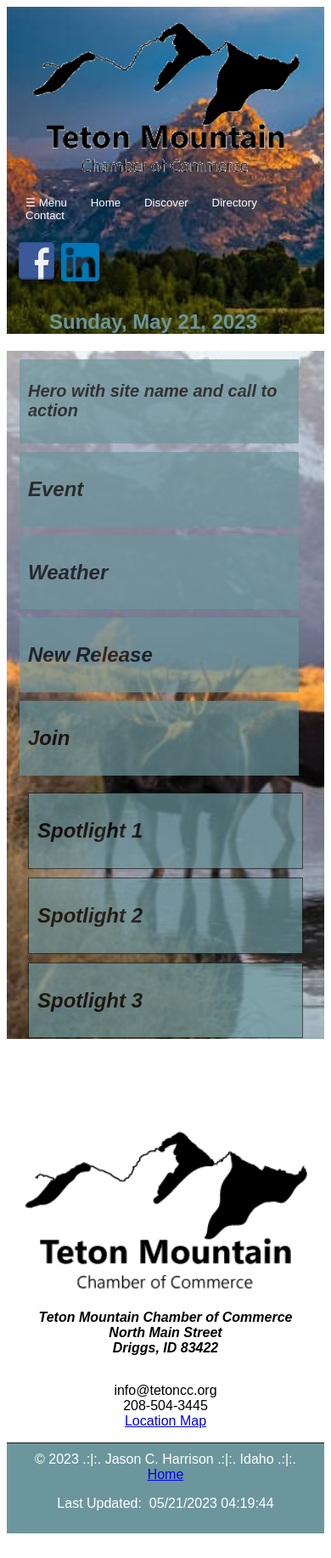
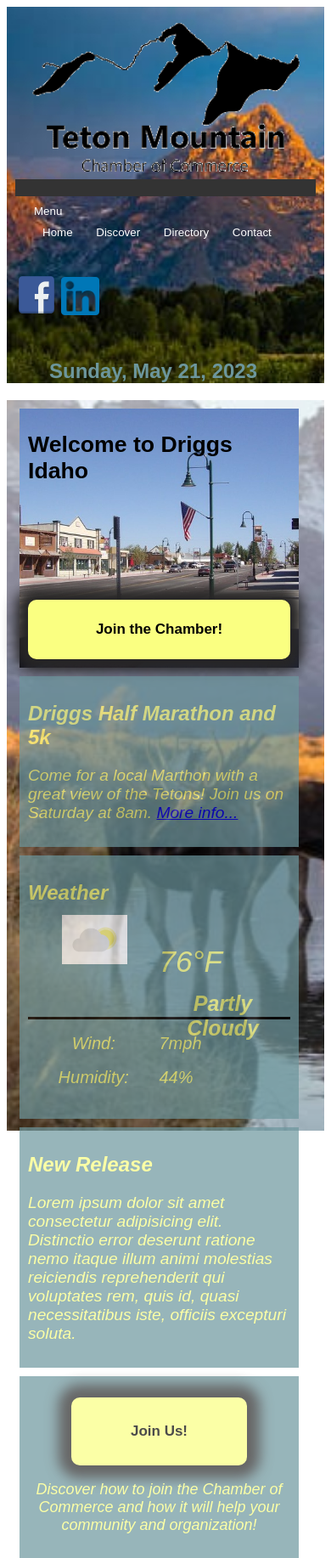
Before and after one commit to jasonharrison555/wdd230, a plain HTML site: page Chamber/index.html in a window 390 px wide. Shown: the top 1834 px of the page at 85% size. Before the commit the page ends 1805 px from the top, so only its background shows below. Drawn offline with Linux system fonts and the light colour scheme.

Commit message:
commerce 5/20

```diff
--- a/Chamber/index.html
+++ b/Chamber/index.html
@@ -16,18 +16,21 @@
     <header >
         <div >
         <img class="logo" src="images/logo-teton-typ1.gif" alt="tetonlogo"/>
-
+            <div class="topnav">
             </div>
                 <div class="links">
                     <nav>
                         <ul class="navigation">
-                        <li><a href="#" onclick="toggleMenu()">&#9776; Menu</a></li>
+                            <li><a href="#home" class="active">Menu</a></li>
+                            <div class="mylinks">
                             <li><a href="index.html">Home</a></li>
                             <li><a href="discover.html">Discover</a></li>
                             <li><a href="directory.html">Directory</a></li>
                             <li><a href="contact.html">Contact</a></li>
+                            </div>
                         </ul>
                     </nav>
+                </div>
             </div>
             <div class="logos">
                 <a href="https://web.facebook.com/" ><img src="images/facebooklogo.png" alt="facebook-icon" class="facebook"></a>
@@ -42,40 +45,48 @@
     </header>
     <main>
         <div class="event">
-            <h2>Event</h2>
+            <h2>Driggs Half Marathon and 5k</h2>
+            <p>Come for a local Marthon with a great view of the Tetons! Join us on Saturday at 8am. <a href="https://www.vacationraces.com/half-marathons/grand-teton/">More info...</a> </p>
         <p></p>
         </div>
         <div class="weather">
             <h2>Weather</h2>
-            <p></p>
+            <img class="icon" src="images/partlycloudyicon.png" alt="partly cloudy icon"/>
+            <p class="temp">76°F</p>
+            <p class="cloudy">Partly Cloudy</p>
+            <p class="wind">Wind: </p>
+            <p class="mph">7mph </p>
+            <p class="hum">Humidity: </p>
+            <p class="perc"> 44% </p>
+
         </div>
         <div class="join">
-            <h2>Join</h2>
-            <p></p>
+            <button class="joinbutton"> Join Us!</button>
+            <p class="pjoin">Discover how to join the Chamber of Commerce and how it will help your community and organization!</p>
         </div>
         <div class="hero">
-            <h2>Hero with site name and call to action</h2>
+            <h1>Welcome to Driggs Idaho</h1>
             <p></p>
-
+            <button class="herobutton"> Join the Chamber!</button>
         </div>
         <div class="release">
             <h2>New Release</h2>
-            <p></p>
+            <p>Lorem ipsum dolor sit amet consectetur adipisicing elit. Distinctio error deserunt ratione nemo itaque illum animi molestias reiciendis reprehenderit qui voluptates rem, quis id, quasi necessitatibus iste, officiis excepturi soluta.</p>
 
         </div>
 
          <div class="spotlight">
             <div class="spotlight1">
-                <h2>Spotlight 1</h2>
-                <p></p>
+                <h2>Dan's Cafe</h2>
+                <p>Half off pancake breakfast on Tuesdays before 12pm. </p>
             </div>
             <div class="spotlight2">
-                <h2>Spotlight 2</h2>
-                <p></p>
+                <h2>Teton County Fire </h2>
+                <p>Support your local Firemen at a breakfast, Thursday from 9am to 11am.</p>
             </div>
             <div class="spotlight3">
-                <h2>Spotlight 3</h2>
-                <p></p>
+                <h2>Teton auto repair</h2>
+                <p>30% off on oil changes, starting 5/25 to 6/25. </p>
             </div>
         </div>
     </main>
--- a/Chamber/scripts/navbar.js
+++ b/Chamber/scripts/navbar.js
@@ -1,50 +1,8 @@
 function myFunction() {
-    var x = document.getElementById("myLinks");
+    var x = document.getElementById("mylinks");
     if (x.style.display === "block") {
       x.style.display = "none";
     } else {
       x.style.display = "block";
     }
   }
-
-  /* Style the navigation menu */
-.navbar {
-  overflow: hidden;
-  background-color: #333;
-  position: relative;
-}
-
-/* Hide the links inside the navigation menu (except for logo/home) */
-.navbar .links {
-  display: none;
-}
-
-/* Style navigation menu links */
-.navbar a {
-  color: white;
-  padding: 14px 16px;
-  text-decoration: none;
-  font-size: 17px;
-  display: block;
-}
-
-/* Style the hamburger menu */
-.navbar a.icon {
-  background: black;
-  display: block;
-  position: absolute;
-  right: 0;
-  top: 0;
-}
-
-/* Add a grey background color on mouse-over */
-.navbar a:hover {
-  background-color: #ddd;
-  color: black;
-}
-
-/* Style the active link (or home/logo) */
-.active {
-  background-color: #04AA6D;
-  color: white;
-}
--- a/Chamber/styles/base.css
+++ b/Chamber/styles/base.css
@@ -18,7 +18,7 @@ html {
     padding: 15px;
     column-gap: 15px;
     row-gap: 10px;
-    height: 700px;
+    height: 750px;
 
   }
 
@@ -36,6 +36,7 @@ main {
   background-size: cover;
 
   background-repeat: no-repeat;
+
 }
 
 div {
@@ -97,14 +98,29 @@ ul {
     background-color:#6c969d;
     font-size: smaller;
     grid-row: 1;
-    opacity: 0.6;
+    background-image: url('../images/driggsid.jpg');
+    background-size: cover;
+    background-repeat: no-repeat;
+    display: grid;
+    grid-template-rows: 1fr 1fr 70px;
 }
-
+p{
+  font-size: larger;
+}
+.herobutton {
+  padding: 20px;
+}
+.herobutton:hover {
+  background-color: #ffc53f;
+  }
 .event{
   background-color:#6c969d;
     grid-row: 2;
 }
 .weather{
+  display: grid;
+  grid-template-columns: 1fr 1fr;
+  grid-template-rows: 50px 50px 50px 50px 50px ;
   background-color:#6c969d;
     grid-row: 3;
 }
@@ -115,6 +131,26 @@ ul {
 .join{
   background-color:#6c969d;
     grid-row: 5;
+    text-align: center;
+    padding-top: 25px;
+}
+.pjoin{
+  font-size: large;
+}
+button {
+  background: #faff81;
+  border: none;
+  color: black;
+  border-radius: 10px;
+  font-size: 17px;
+  font-weight: 900;
+  padding: 30px 70px;
+  transition-duration: 0.4s;
+  box-shadow: 0px 0px 15px 15px rgb(39, 38, 38)
+
+}
+.joinbutton:hover {
+background-color: #ffc53f;
 }
 
   .spotlight1{
@@ -133,11 +169,62 @@ ul {
     grid-row: 8;
     border: 1px solid rgba(0, 0, 0, 0.8);
 }
-
+.icon {
+  grid-column: 1;
+  grid-row: 2;
+  width: 50%;
+ padding-left: 40px;
+}
+.temp{
+  grid-column: 2;
+  grid-row: 2;
+  padding-left: 10px;
+  padding: 0px;
+  text-align: left;
+  font-size: 35px;
+}
+.cloudy{
+  grid-column: 1/3;
+  grid-row: 3;
+  text-align: center;
+  margin: 0%;
+  padding-top:  30px;
+  padding-left: 150px;
+  padding-bottom: 30px;
+  border-bottom: solid black;
+  font-weight: 600;
+  font-size: 25px;
+}
+.wind {
+  grid-column: 1;
+  grid-row: 4;
+  text-align: center;
+  padding-top: 20px;
+  margin: 0%;
+  font-size: 20px;
+}
+.mph {
+  grid-column: 2;
+  grid-row: 4;
+  font-size: 20px;
+}
+.hum {
+  grid-column: 1;
+  grid-row: 5;
+  text-align: center;
+  margin: 0%;
+  font-size: 20px;
+}
+.perc {
+  grid-column: 2;
+  grid-row: 5;
+  margin: 0%;
+  font-size: 20px;
+}
 footer {
   display: grid;
   grid-template-columns: 1fr ;
-  padding-top: 100px;
+  padding-top: 150px;
 }
 
 .info{
@@ -162,16 +249,18 @@ footer {
 .event,
 .weather,
 .join,
-.hero,
 .release,
 .spotlight1,
 .spotlight2,
 .spotlight3 {
   opacity: 0.7;
   font-style: italic;
+  color: #faff81;
 }
 
-
+footer{
+  padding-top: 900px;
+}
 .foot {
   border-top: 1px solid rgba(0, 0, 0, 0.8);
   justify-content: center;
@@ -188,3 +277,34 @@ time{
   padding: 0px 0px 0px 50px;
   color: #6c969d;
 }
+
+  .topnav {
+    overflow: hidden;
+    background-color: #333;
+
+  }
+
+  .topnav #myLinks {
+    display: none;
+  }
+
+  .topnav a {
+    color: white;
+    padding: 14px 16px;
+    text-decoration: none;
+    font-size: 17px;
+    display: block;
+  }
+
+  .topnav a.icon {
+    background: black;
+    display: block;
+    position: absolute;
+    right: 0;
+    top: 0;
+  }
+
+  .topnav a:hover {
+    background-color: #ddd;
+    color: black;
+  }
--- a/Chamber/styles/medium.css
+++ b/Chamber/styles/medium.css
@@ -12,7 +12,7 @@
         padding-top: 10px;
         background-image: url('../images/moosesmall.jpg');
         background-size: cover;
-
+        padding-bottom: 500px;
         background-repeat: no-repeat;
     }
 header {
```
Also changed, not shown: index.html (+2 -3 lines), Chamber/images/driggsid.jpg (added), Chamber/images/moose.jpg, Chamber/images/partlycloudyicon.png (added). Lines whose indentation alone changed are shown as unchanged.
